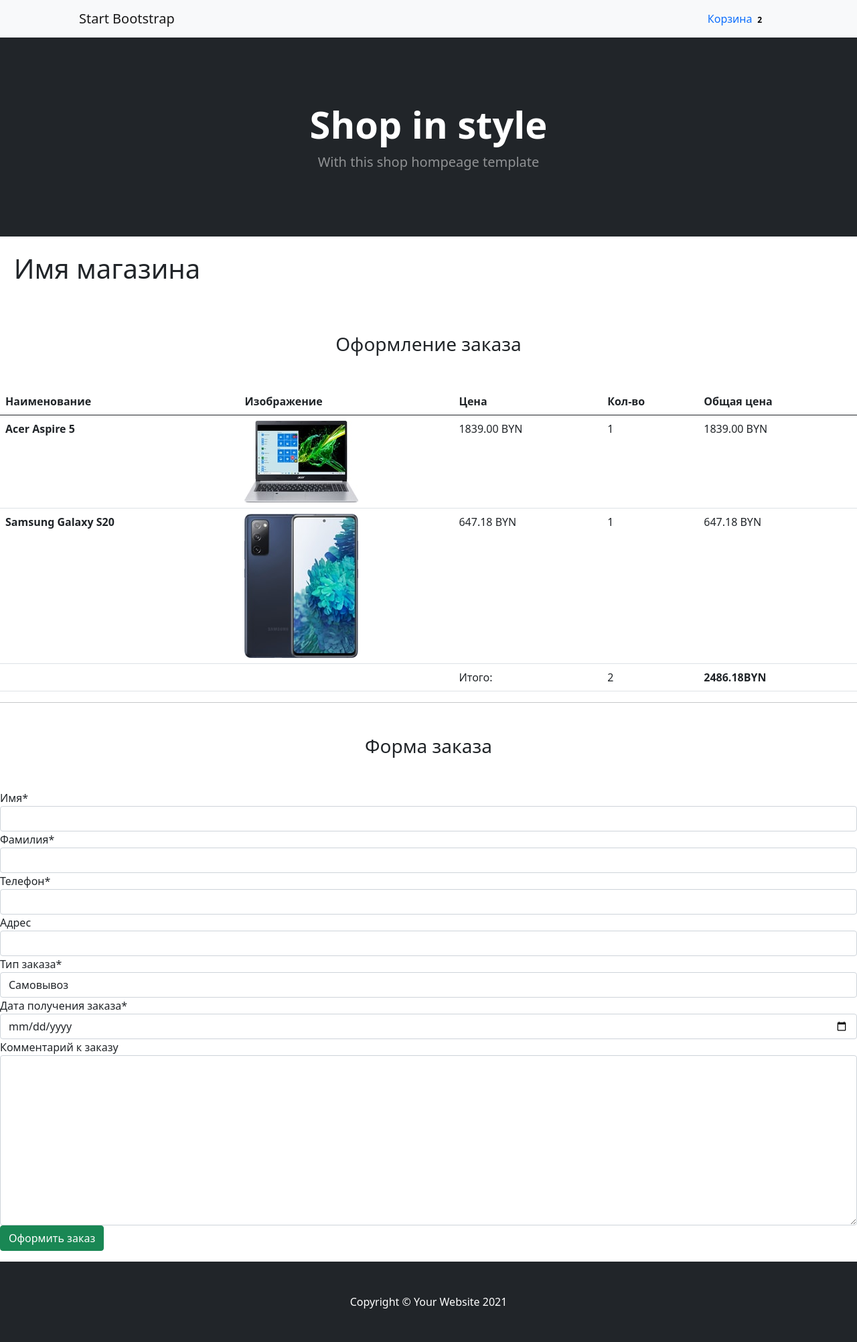
After one commit to qqzii/testsite, a Django app: page /checkout in a window 1280 px wide. The commit adds this page. Shown: the whole page at 67% size. Run offline with Django 3.2, Linux system fonts and the light colour scheme; a user stored in the database is signed in; data comes from the database, SQL or seed files in the repository; both versions use the stored data as it was after the commit; some libraries are stand-ins or nearby versions.

Commit message:
30.07.21

```diff
--- a/mysite/app/admin.py
+++ b/mysite/app/admin.py
@@ -76,3 +76,4 @@
 admin.site.register(CartProduct)
 admin.site.register(Cart)
 admin.site.register(Customer)
+admin.site.register(Order)
--- /dev/null
+++ b/mysite/app/forms.py
@@ -0,0 +1,18 @@
+from django import forms
+
+from .models import Order
+
+
+class OrderForm(forms.ModelForm):
+
+    def __init__(self, *args, **kwargs):
+        super().__init__(*args, **kwargs)
+        self.fields['order_date'].label = 'Дата получения заказа'
+
+    order_date = forms.DateField(widget=forms.TextInput(attrs={'type': 'date'}))
+
+    class Meta:
+        model = Order
+        fields = (
+            'first_name', 'last_name', 'phone', 'address', 'buying_type', 'order_date', 'comment'
+        )
--- a/mysite/app/models.py
+++ b/mysite/app/models.py
@@ -7,6 +7,7 @@
 from django.contrib.contenttypes.fields import GenericForeignKey
 from django.core.files.uploadedfile import InMemoryUploadedFile
 from django.urls import reverse
+from django.utils import timezone
 
 from io import BytesIO
 
@@ -230,9 +231,53 @@
     user = models.ForeignKey(User, verbose_name='Пользователь', on_delete=models.CASCADE)
     phone = models.CharField(max_length=20, verbose_name='Номер пользователя', null=True, blank=True)
     address = models.CharField(max_length=255, verbose_name='Адрес', null=True, blank=True)
+    orders = models.ManyToManyField('Order', verbose_name='Заказы покупателя', related_name='related_customer')
 
     def __str__(self):
         return 'Покупатель: {} {}'.format(self.user.first_name, self.user.last_name)
+
+
+class Order(models.Model):
+
+    STATUS_NEW = 'new'
+    STATUS_IN_PROGRESS = 'in_progress'
+    STATUS_READY = 'is_ready'
+    STATUS_COMPLETED = 'completed'
+
+    BUYING_TYPE_SELF = 'self'
+    BUYING_TYPE_DELIVERY = 'delivery'
+
+    STATUS_CHOICES = (
+        (STATUS_NEW, 'Новый заказ'),
+        (STATUS_IN_PROGRESS, 'Заказ в обработке'),
+        (STATUS_READY, 'Заказ готов'),
+        (STATUS_COMPLETED, 'Заказ выполнен'),
+    )
+
+    BUYING_TYPE_CHOICES = (
+        (BUYING_TYPE_SELF, 'Самовывоз'),
+        (BUYING_TYPE_DELIVERY, 'Доставка')
+    )
+
+    customer = models.ForeignKey(
+        Customer, verbose_name='Покупатель', related_name='related_orders', on_delete=models.CASCADE
+    )
+    first_name = models.CharField(max_length=255, verbose_name='Имя')
+    last_name = models.CharField(max_length=255, verbose_name='Фамилия')
+    phone = models.CharField(max_length=20, verbose_name='Телефон')
+    address = models.CharField(max_length=1024, verbose_name='Адрес', null=True, blank=True)
+    status = models.CharField(
+        max_length=100, verbose_name='Статус заказа', choices=STATUS_CHOICES, default=STATUS_NEW
+    )
+    buying_type = models.CharField(
+        max_length=100, verbose_name='Тип заказа', choices=BUYING_TYPE_CHOICES, default=BUYING_TYPE_SELF
+    )
+    comment = models.TextField(verbose_name='Комментарий к заказу', null=True, blank=True)
+    created_at = models.DateTimeField(auto_now=True, verbose_name='Дата создания заказа')
+    order_date = models.DateField(verbose_name='Дата получения заказа', default=timezone.now)
+
+    def __str__(self):
+        return str(self.id)
 
 
 # class Specification(models.Model):
--- a/mysite/app/templates/cart.html
+++ b/mysite/app/templates/cart.html
@@ -51,6 +51,7 @@
         <td>Итого:</td>
         <td>{{ cart.total_products }}</td>
         <td><strong>{{ cart.final_price }}BYN</strong></td>
+        <td><a href="{% url 'checkout' %}"><button class="btn btn-primary">Перейти к оформлению</button></a></td>
     </tr>
   </tbody>
 </table>
--- /dev/null
+++ b/mysite/app/templates/checkout.html
@@ -0,0 +1,44 @@
+{% extends 'base.html' %}
+{% load crispy_forms_tags %}
+
+{% block content %}
+
+<h3 class="text-center mt-5 mb-5">Оформление заказа</h3>
+<table class="table">
+  <thead>
+    <tr>
+      <th scope="col">Наименование</th>
+      <th scope="col">Изображение</th>
+      <th scope="col">Цена</th>
+      <th scope="col">Кол-во</th>
+      <th scope="col">Общая цена</th>
+    </tr>
+  </thead>
+  <tbody>
+  {% for item in cart.product.all %}
+    <tr>
+        <th scope="row">{{ item.content_object.title }}</th>
+        <td class="w-25"><img src="{{ item.content_object.image.url }}" class="img-fluid" alt=""></td>
+        <td>{{ item.content_object.price }} BYN</td>
+        <td>{{ item.qty }}</td>
+        <td>{{ item.final_price }} BYN</td>
+    </tr>
+  {% endfor %}
+    <tr>
+        <td colspan="2"></td>
+        <td>Итого:</td>
+        <td>{{ cart.total_products }}</td>
+        <td><strong>{{ cart.final_price }}BYN</strong></td>
+    </tr>
+  </tbody>
+</table>
+
+<hr>
+
+<h3 class="text-center mt-5 mb-5">Форма заказа</h3>
+<form action="" method="POST">
+{{ form|crispy }}
+    <input type="submit" class="btn btn-success btn-block mb-3" value="Оформить заказ">
+</form>
+
+{% endblock content %}
--- a/mysite/app/urls.py
+++ b/mysite/app/urls.py
@@ -8,5 +8,6 @@
     path('cart/', CartView.as_view(), name='cart'),
     path('add-to-cart/<str:ct_model>/<str:slug>/', AddToCartView.as_view(), name='add_to_cart'),
     path('remove-from-cart/<str:ct_model>/<str:slug>/', DeleteFromCartView.as_view(), name='delete_from_cart'),
-    path('change-qty/<str:ct_model>/<str:slug>/', ChangeQTYView.as_view(), name='change_qty')
+    path('change-qty/<str:ct_model>/<str:slug>/', ChangeQTYView.as_view(), name='change_qty'),
+    path('checkout', CheckoutView.as_view(), name='checkout')
 ]
--- a/mysite/app/views.py
+++ b/mysite/app/views.py
@@ -6,6 +6,7 @@
 
 from .models import Notebook, Smartphone, Category, LatestProducts, Cart, Customer, CartProduct
 from .mixins import CategoryDetailMixin, CartMixin
+from .forms import OrderForm
 
 
 class BaseView(CartMixin, View):
@@ -120,3 +121,14 @@
             'categories': categories
         }
         return render(request, 'cart.html', context)
+
+
+class CheckoutView(CartMixin, View):
+
+    def get(self, request, *args, **kwargs):
+        form = OrderForm(request.POST or None)
+        context = {
+            'cart': self.cart,
+            'form': form
+        }
+        return render(request, 'checkout.html', context)
--- a/mysite/mysite/settings.py
+++ b/mysite/mysite/settings.py
@@ -38,6 +38,7 @@
     'django.contrib.messages',
     'django.contrib.staticfiles',
     'app',
+    'crispy_forms'
 ]
 
 MIDDLEWARE = [
@@ -128,3 +129,5 @@
 # https://docs.djangoproject.com/en/3.2/ref/settings/#default-auto-field
 
 DEFAULT_AUTO_FIELD = 'django.db.models.BigAutoField'
+
+CRISPY_TEMPLATE_PACK = 'bootstrap4'
```
Also changed, not shown: mysite/app/migrations/0013_auto_20210730_1419.py (added), mysite/db.sqlite3. Lines whose indentation alone changed are shown as unchanged.
